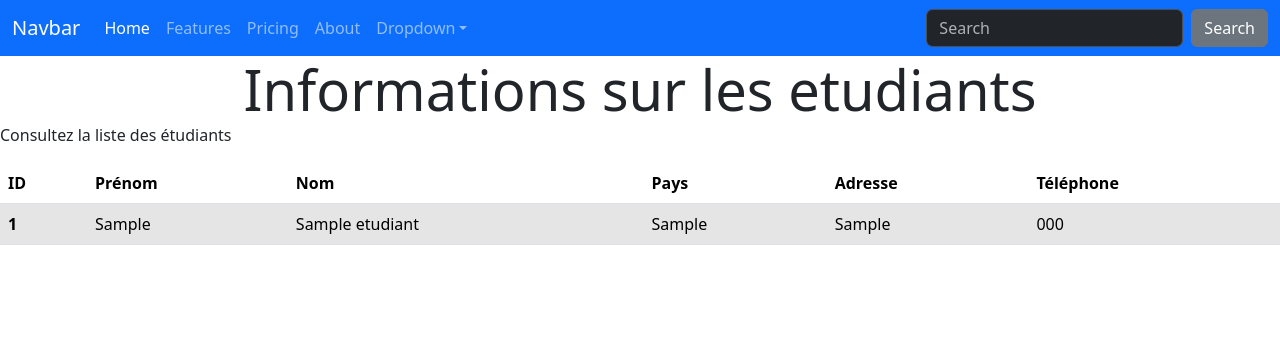
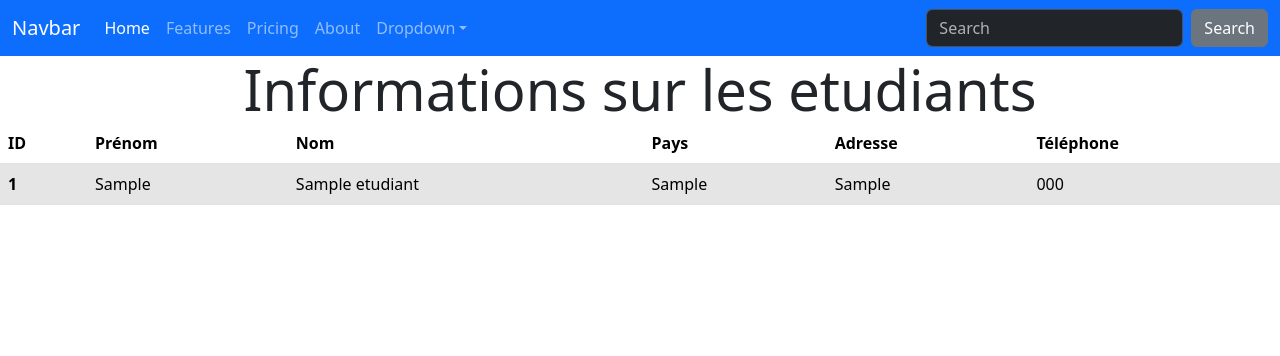
Before and after one commit to stherlove03/Devoir-2, a Django app: page / in a window 1280 px wide. Shown: the top 356 px of the page. Run offline with Django 5.2, Linux system fonts and the light colour scheme; tables that the repository leaves empty hold one stand-in row (values such as "Sample post").

Commit message:
modif fichier html

```diff
--- a/ecoles/ecole/templates/index.html
+++ b/ecoles/ecole/templates/index.html
@@ -50,7 +50,6 @@
       <div class="container">
         <div class="display-4 text-center">Informations sur les etudiants</div>
       </div>
-      <p>Consultez la liste des étudiants</p>
       <table class="table table-hover">
         <thead>
           <tr>
```
